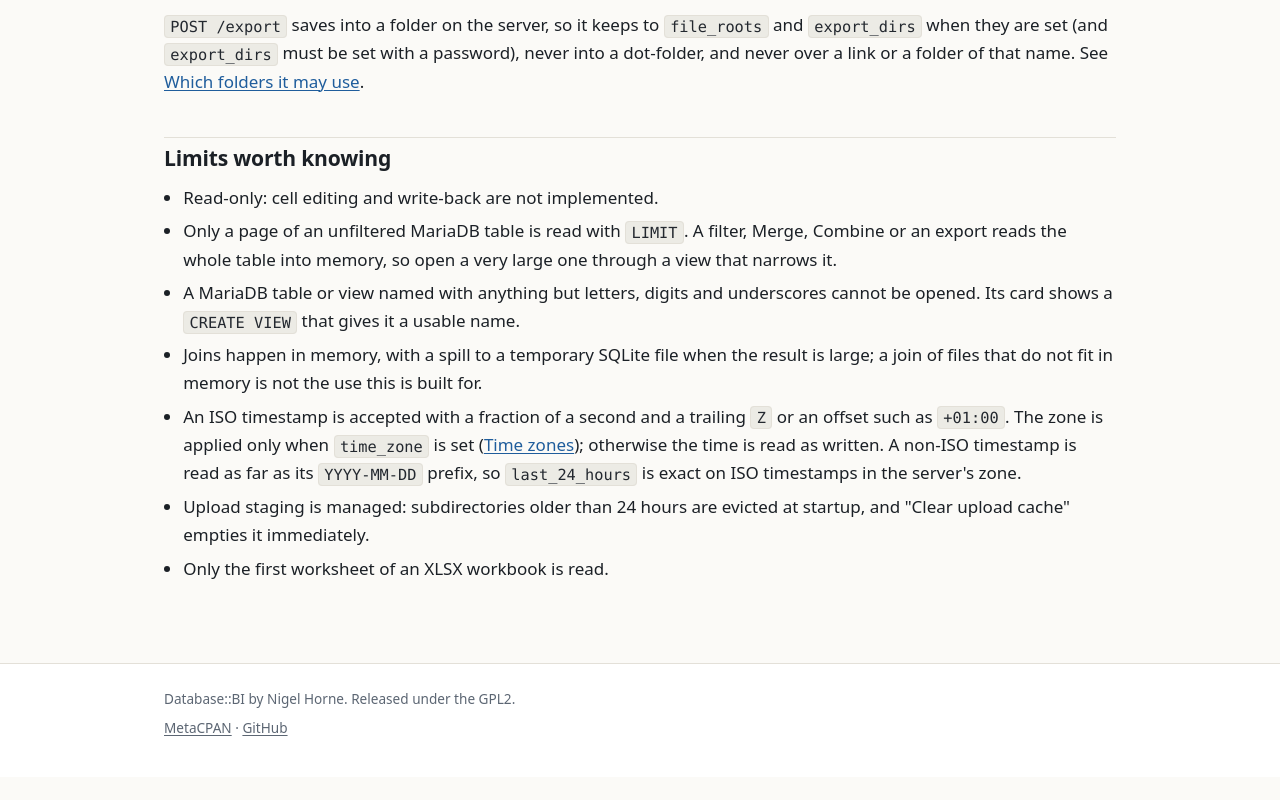
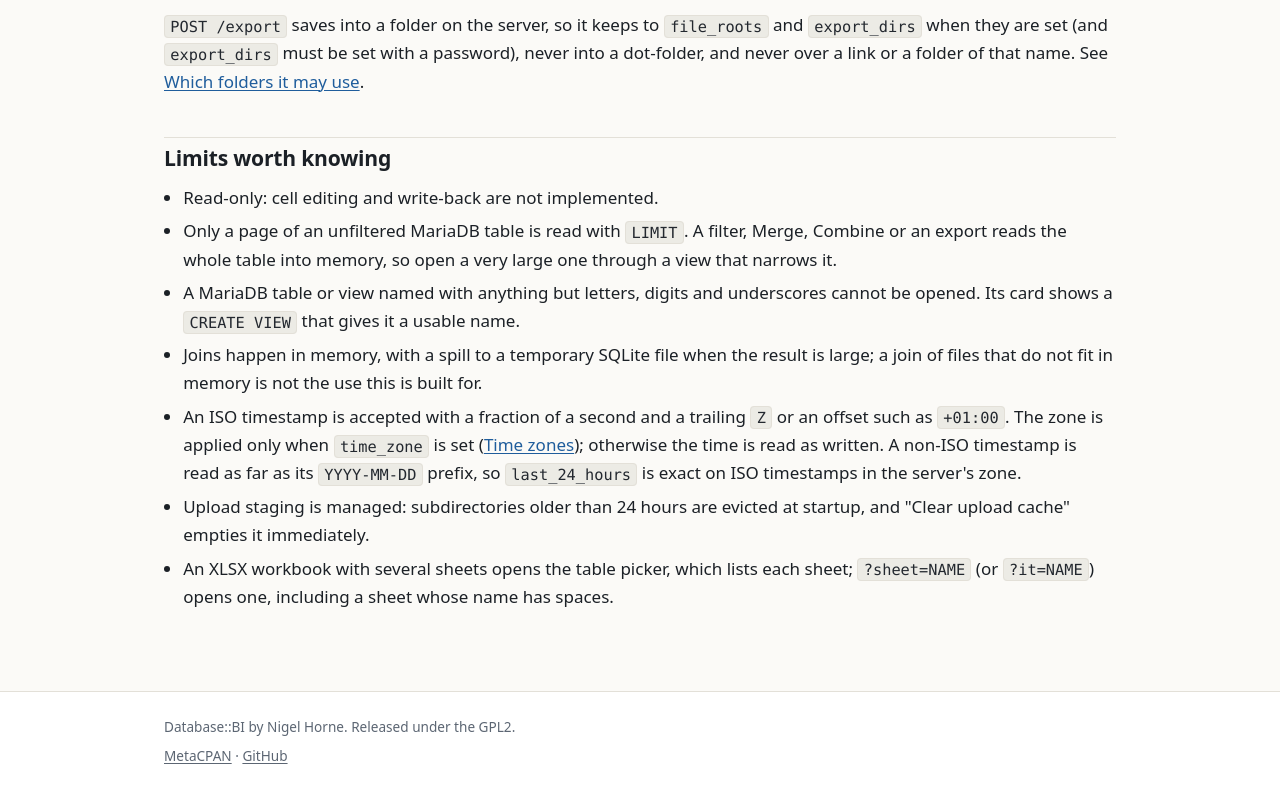
Before and after one commit to nigelhorne/Database-BI, a plain HTML site: page website/html/data.html in a window 1280 px wide. Shown: the part 7996-8796 px from the top of the page. Before the commit the page ends 8773 px from the top, so only its background shows below. Drawn offline with Linux system fonts and the light colour scheme.

Commit message:
Updated the tutorial and website with the latest enhancements

```diff
--- a/website/html/data.html
+++ b/website/html/data.html
@@ -513,7 +513,9 @@ POST /export  l=...&amp;dir=/tmp&amp;filename=out.csv</code></pre>
 		at startup, and "Clear upload cache" empties it immediately.
 	</li>
 	<li>
-		Only the first worksheet of an XLSX workbook is read.
+		An XLSX workbook with several sheets opens the table picker, which lists
+		each sheet; <code>?sheet=NAME</code> (or <code>?it=NAME</code>) opens one,
+		including a sheet whose name has spaces.
 	</li>
 </ul>
 
```
Also changed, not shown: 3 other files.
